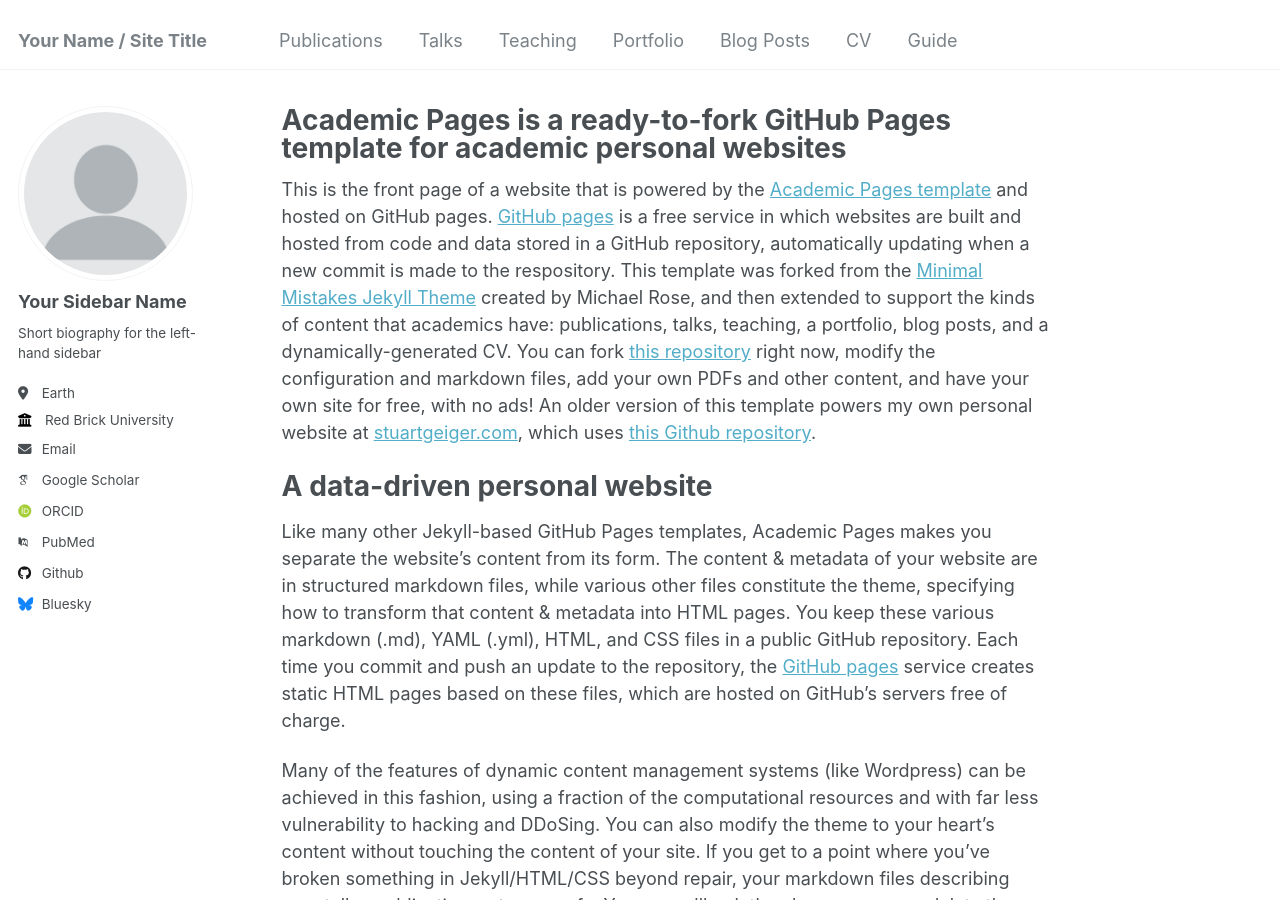
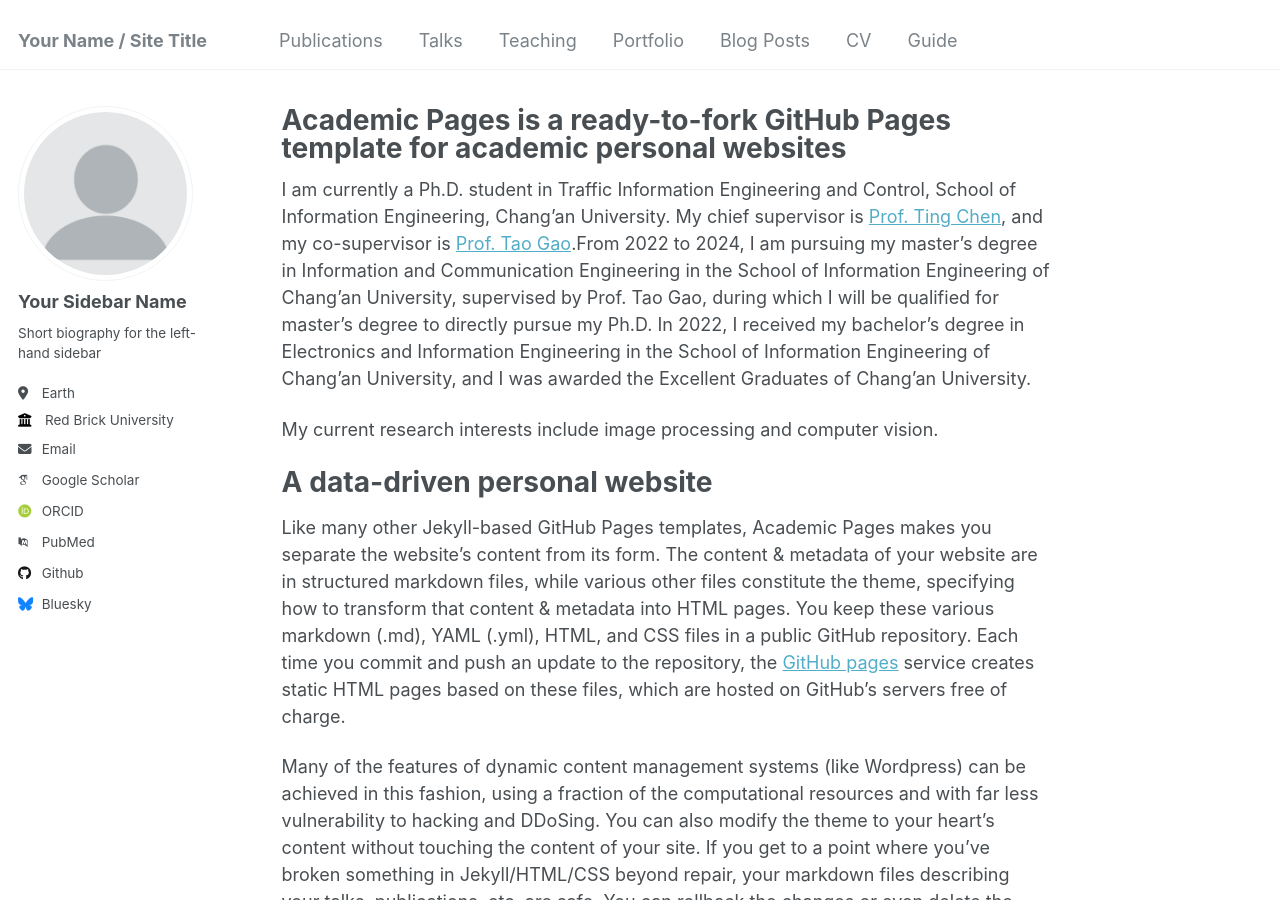
Before and after one commit to zqx1216155858/zqx1216155858.github.io, a Jekyll site: the page built from _pages/about.md, in a window 1280 px wide and 900 px high. Built offline with Jekyll 4.4.1, drawn with Linux system fonts in a browser that asks for light colours; some web fonts are replaced.

Commit message:
Update about.md

```diff
--- a/_pages/about.md
+++ b/_pages/about.md
@@ -6,8 +6,10 @@ redirect_from:
   - /about/
   - /about.html
 ---
+I am currently a Ph.D. student in Traffic Information Engineering and Control, School of Information Engineering, Chang'an University. My chief supervisor is [Prof. Ting Chen](https://orcid.org/0000-0002-8134-6913), and my co-supervisor is [Prof. Tao Gao](https://js.chd.edu.cn/xxgcxy/gt100/list.htm).From 2022 to 2024, I am pursuing my master's degree in Information and Communication Engineering in the School of Information Engineering of Chang'an University, supervised by Prof. Tao Gao, during which I will be qualified for master's degree to directly pursue my Ph.D. In 2022, I received my bachelor's degree in Electronics and Information Engineering in the School of Information Engineering of Chang'an University, and I was awarded the Excellent Graduates of Chang'an University.
 
-This is the front page of a website that is powered by the [Academic Pages template](https://github.com/academicpages/academicpages.github.io) and hosted on GitHub pages. [GitHub pages](https://pages.github.com) is a free service in which websites are built and hosted from code and data stored in a GitHub repository, automatically updating when a new commit is made to the respository. This template was forked from the [Minimal Mistakes Jekyll Theme](https://mmistakes.github.io/minimal-mistakes/) created by Michael Rose, and then extended to support the kinds of content that academics have: publications, talks, teaching, a portfolio, blog posts, and a dynamically-generated CV. You can fork [this repository](https://github.com/academicpages/academicpages.github.io) right now, modify the configuration and markdown files, add your own PDFs and other content, and have your own site for free, with no ads! An older version of this template powers my own personal website at [stuartgeiger.com](http://stuartgeiger.com), which uses [this Github repository](https://github.com/staeiou/staeiou.github.io).
+My current research interests include image processing and computer vision.
+
 
 A data-driven personal website
 ======
```
